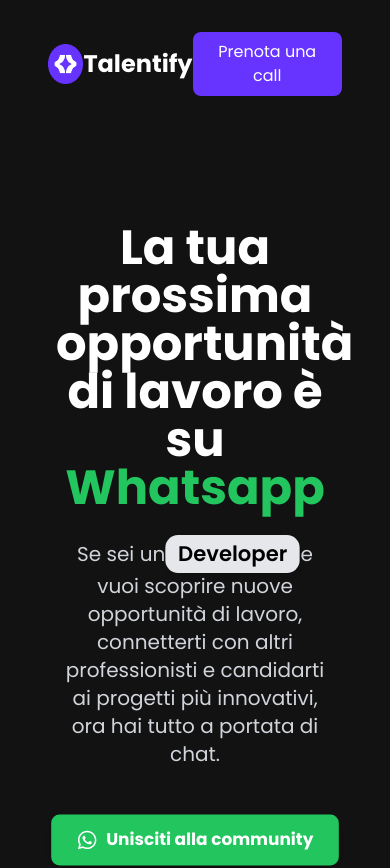
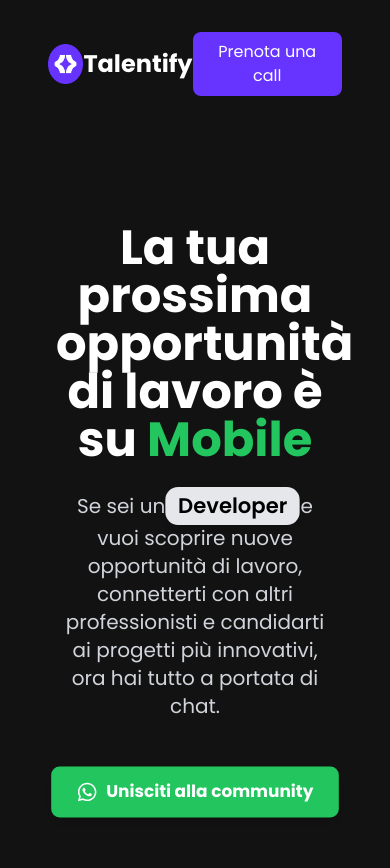
Before and after one commit to ricciviero/talentify-landing-page, a React (Vite) app: page / in a window 390 px wide. Shown: the top 868 px of the page. Built offline with nearby package versions, Linux system fonts and the light colour scheme.

Commit message:
first commit mobile

```diff
--- a/src/components/Hero.jsx
+++ b/src/components/Hero.jsx
@@ -11,7 +11,7 @@
             <div className="container mx-auto px-6 py-20 text-center">
                 <h1 className="text-5xl md:text-7xl font-bold mb-6">
                     La tua prossima opportunità di lavoro è su
-                    <span className="text-green-500"> Whatsapp</span>
+                    <span className="text-green-500"> Mobile</span>
                 </h1>
                 <p className="text-xl md:text-2xl mb-12 text-gray-300">
 
```
